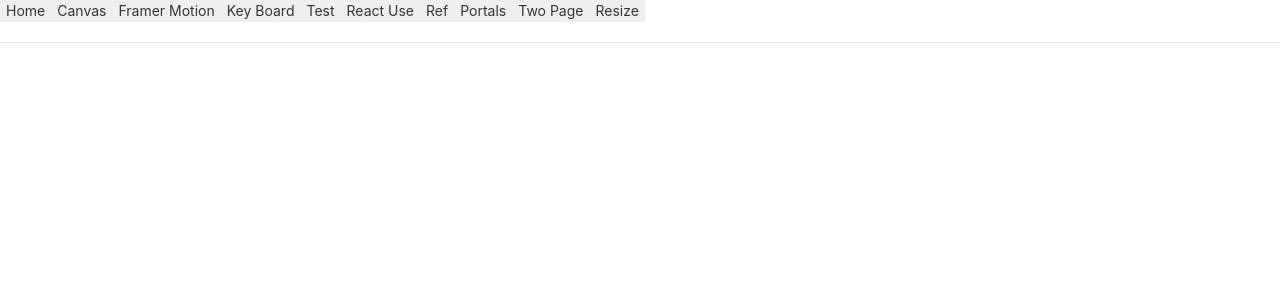
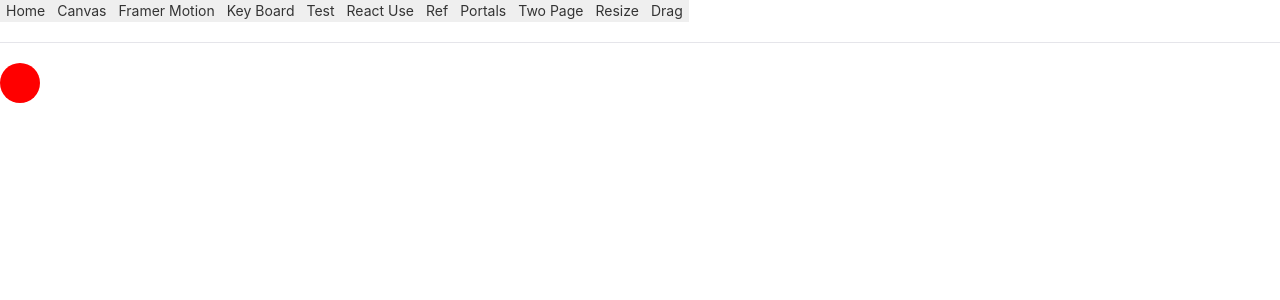
Before and after one commit to cwjjjjj/react-18-study, a React (Vite) app: page /drag in a window 1280 px wide. Shown: the top 300 px of the page. Built offline with nearby package versions, Linux system fonts and the light colour scheme.

Commit message:
feat(drag): drag

```diff
--- a/src/App.tsx
+++ b/src/App.tsx
@@ -19,6 +19,7 @@ function App() {
         <button onClick={() => navigate("/protals")}>Portals</button>
         <button onClick={() => navigate("/two-page")}>Two Page</button>
         <button onClick={() => navigate("/resize")}>Resize</button>
+        <button onClick={() => navigate("/drag")}>Drag</button>
       </nav>
       <hr />
       <Route />
--- /dev/null
+++ b/src/components/Drag.tsx
@@ -0,0 +1,50 @@
+import { css } from "@emotion/react";
+import { useEffect, useRef } from "react";
+export default function Drag() {
+  const splitRef = useRef<HTMLDivElement>(null);
+  const DragRef = useRef({
+    isDragging: false,
+    startX: 0,
+    endX: 0,
+    offsetX: 0,
+  });
+
+  useEffect(() => {
+    document.addEventListener("mousemove", (e) => {
+      if (!splitRef.current || !DragRef.current.isDragging) {
+        return;
+      }
+      let x = e.pageX - splitRef.current.offsetWidth / 2;
+      let y = e.pageY - splitRef.current.offsetHeight / 2;
+      splitRef.current.style.left = `${x}px`;
+      splitRef.current.style.top = `${y}px`;
+    });
+
+    document.addEventListener("mouseup", (e) => {
+      if (!DragRef.current.isDragging) {
+        return;
+      }
+      DragRef.current.isDragging = false;
+      DragRef.current.startX = 0;
+      DragRef.current.endX = 0;
+      DragRef.current.offsetX = 0;
+    });
+  });
+  return (
+    <div
+      ref={splitRef}
+      css={css`
+        background: red;
+        width: 40px;
+        height: 40px;
+        border-radius: 50%;
+        cursor: pointer;
+        position: absolute;
+      `}
+      onMouseDown={(e) => {
+        DragRef.current.isDragging = true;
+        DragRef.current.startX = e.pageX;
+      }}
+    ></div>
+  );
+}
--- a/src/components/FramerMotion.tsx
+++ b/src/components/FramerMotion.tsx
@@ -47,10 +47,8 @@ export default function FramerMotion() {
           `}
           drag
           dragConstraints={{
-            top: -50,
             left: -50,
             right: 50,
-            bottom: 50,
           }}
           whileHover={{ scale: [1, 1.1, 1] }}
           whileTap={{ scale: 0.9 }}
--- a/src/components/Route/index.tsx
+++ b/src/components/Route/index.tsx
@@ -9,6 +9,7 @@ import RefTest from "../RefTest";
 import Portals from "../Portals";
 import TwoPageCss from "../TwoPageCss";
 import Resize from "../Resize";
+import Drag from "../Drag";
 
 export default function index() {
   return (
@@ -23,6 +24,7 @@ export default function index() {
       <Route path="protals" element={<Portals />} />
       <Route path="two-page" element={<TwoPageCss />} />
       <Route path="resize" element={<Resize />} />
+      <Route path="drag" element={<Drag />} />
     </Routes>
   );
 }
```
